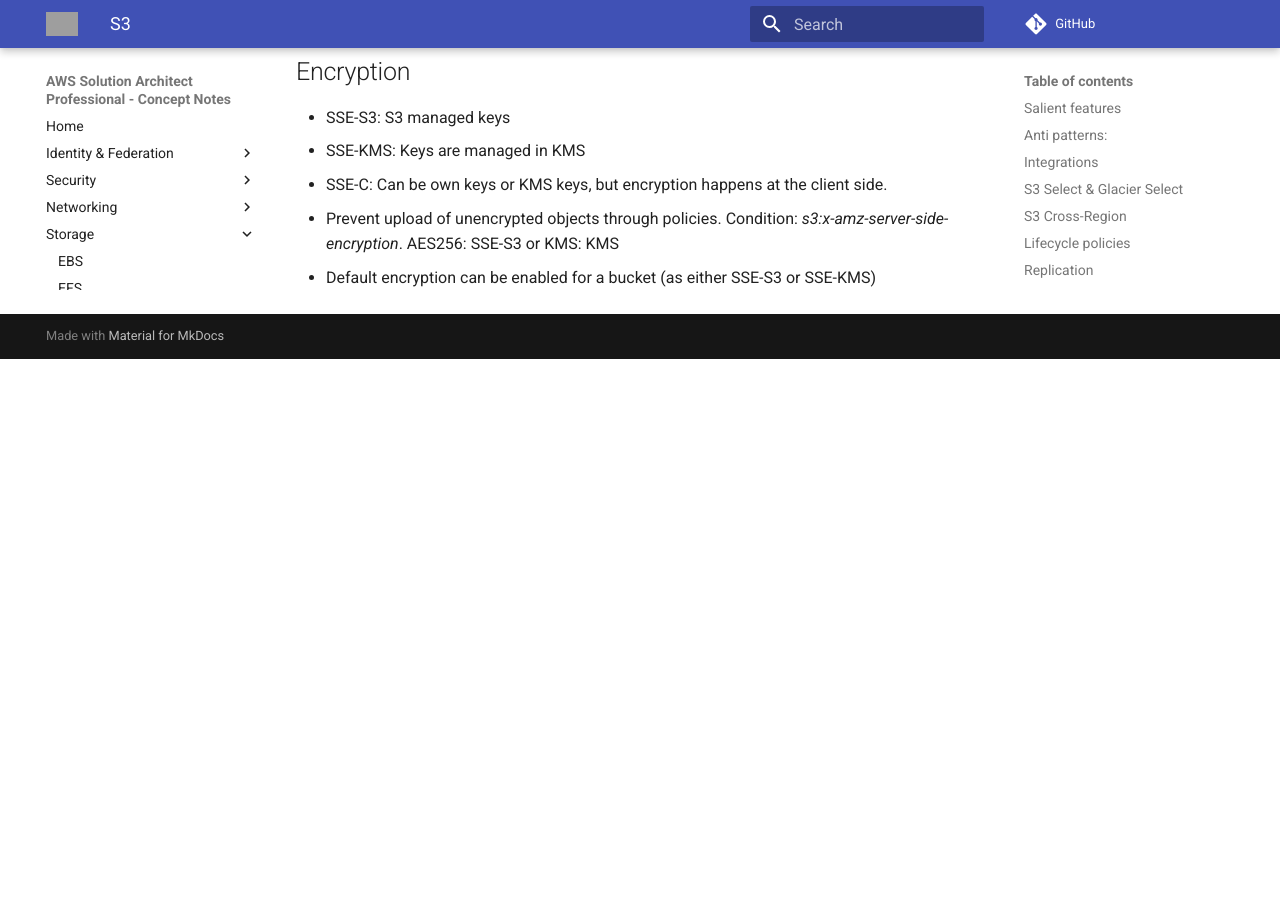
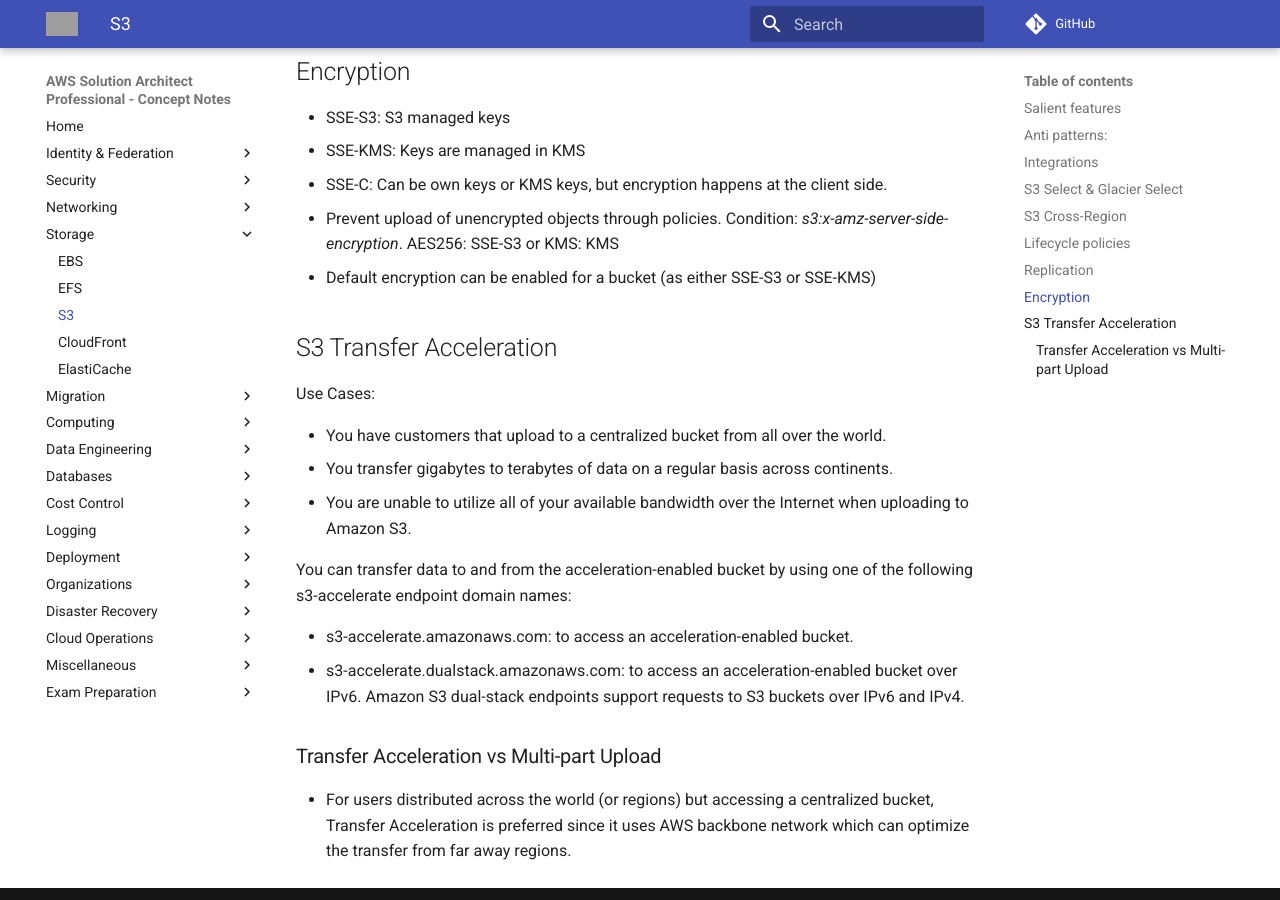
Before and after one commit to jeyabalajis/aws-certified-sa-pro-notes, an MkDocs documentation site: the page built from docs/storage/s3.md, in a window 1280 px wide and 900 px high, scrolled down 2057 px. Built offline with MkDocs 1.6.1 and Material for MkDocs 9.7.7, drawn with Linux system fonts in a browser that asks for light colours; comment, search, counter and statistics services are not loaded; before the commit the page ends 2416 px from its top, so only the background shows below that; grey boxes are pictures that could not be loaded.

Commit message:
Update s3.md

```diff
--- a/docs/storage/s3.md
+++ b/docs/storage/s3.md
@@ -53,3 +53,20 @@
 - SSE-C: Can be own keys or KMS keys, but encryption happens at the client side.
 - Prevent upload of unencrypted objects through policies. Condition: _s3:x-amz-server-side-encryption_. AES256: SSE-S3 or KMS: KMS
 - Default encryption can be enabled for a bucket (as either SSE-S3 or SSE-KMS)
+
+## S3 Transfer Acceleration
+
+Use Cases:
+
+- You have customers that upload to a centralized bucket from all over the world.
+- You transfer gigabytes to terabytes of data on a regular basis across continents.
+- You are unable to utilize all of your available bandwidth over the Internet when uploading to Amazon S3.
+
+You can transfer data to and from the acceleration-enabled bucket by using one of the following s3-accelerate endpoint domain names:
+
+- s3-accelerate.amazonaws.com: to access an acceleration-enabled bucket.
+- s3-accelerate.dualstack.amazonaws.com: to access an acceleration-enabled bucket over IPv6. Amazon S3 dual-stack endpoints support requests to S3 buckets over IPv6 and IPv4.
+
+### Transfer Acceleration vs Multi-part Upload
+
+- For users distributed across the world (or regions) but accessing a centralized bucket, Transfer Acceleration is preferred since it uses AWS backbone network which can optimize the transfer from far away regions.
```
